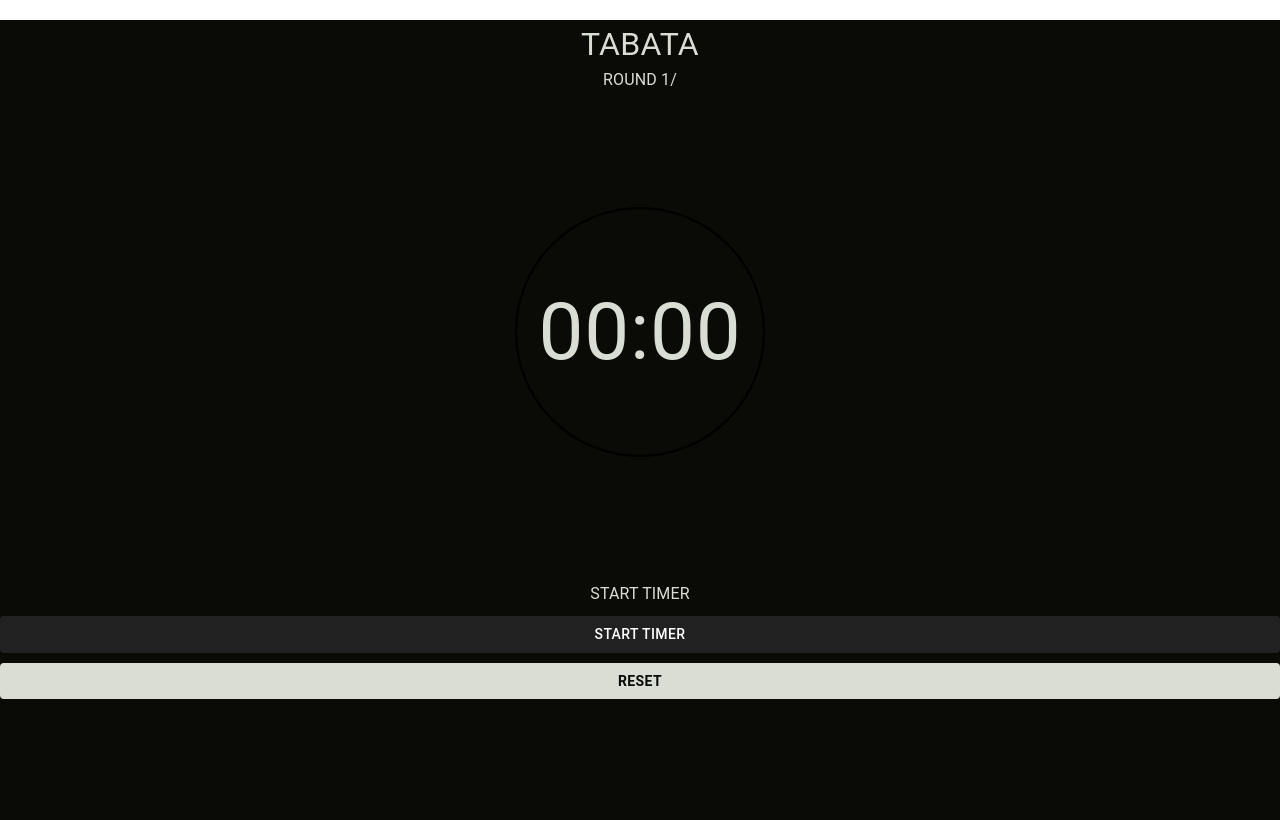
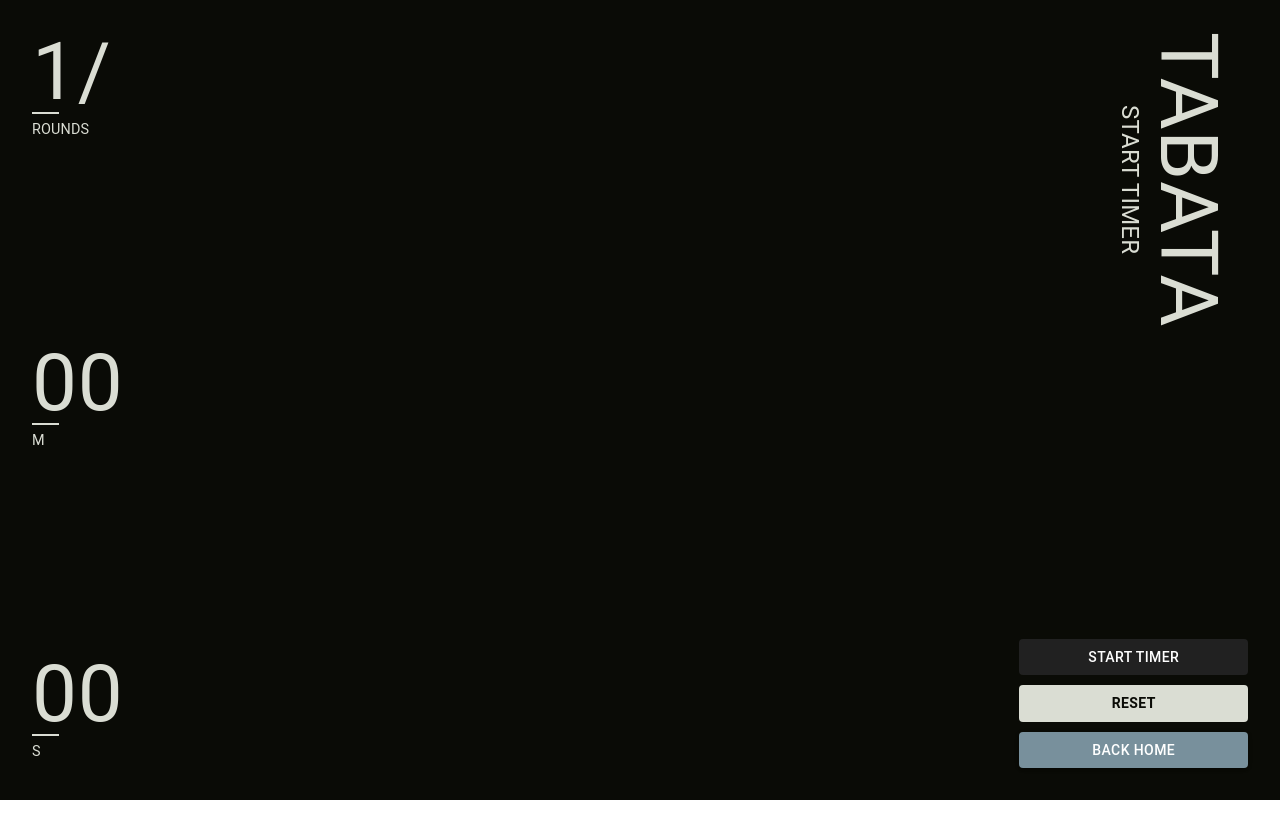
Before and after one commit to delfigica/crosstime, a Next.js app: page /crosstime/timers/tabata in a window 1280 px wide. Built offline with nearby package versions, Linux system fonts and the light colour scheme.

Commit message:
update tabata design

```diff
--- a/src/app/timers/tabata/Tabata.js
+++ b/src/app/timers/tabata/Tabata.js
@@ -8,7 +8,11 @@ import {
   buttonDisable,
   buttonStyle,
   clockStyle,
+  counterTitle,
+  timeSubtitle,
+  timeText,
 } from "../../styles";
+import { BackHome } from "@/app/components/BackHome";
 export const Tabata = () => {
   // params
   const params = useSearchParams();
@@ -115,37 +119,53 @@ export const Tabata = () => {
   if (phase === "finished") phaseLabel = "FINISH TIME";
 
   return (
-    <>
-      <Typography
-        sx={{ textAlign: "center", fontSize: "2em", marginTop: "20px" }}
-      >
-        TABATA
-      </Typography>
-      <Typography sx={{ fontSize: "1em", textAlign: "center" }}>
-        ROUND {round}/{rounds}
-      </Typography>
     <Box
       sx={{
-          height: "60vh",
         display: "flex",
-          alignItems: "center",
-          justifyContent: "center",
-          flexDirection: "column",
+        justifyContent: "space-between",
+        padding: "2em",
+        height: "100vh",
       }}
     >
-        <Box sx={clockStyle}>
-          {starterRunning ? (
-            <Typography sx={{ fontSize: "5em" }}>{starter}</Typography>
-          ) : (
-            <Typography sx={{ fontSize: "5em" }}>
-              {minutes}:{seconds}
+      <Box
+        sx={{
+          display: "flex",
+          flexDirection: "column",
+          justifyContent: "space-between",
+        }}
+      >
+        <Box>
+          <Typography sx={timeText}>
+            {round}/{rounds}
           </Typography>
-          )}
+          <Typography sx={timeSubtitle}>ROUNDS</Typography>
+        </Box>
+        <Box>
+          <Typography sx={timeText}>{minutes}</Typography>
+          <Typography sx={timeSubtitle}>M</Typography>
+        </Box>
+        <Box>
+          <Typography sx={timeText}>
+            {starterRunning ? starter : seconds}
+          </Typography>
+          <Typography sx={timeSubtitle}>S</Typography>
         </Box>
       </Box>
-      <Typography sx={{ textAlign: "center", margin: "10px 0px" }}>
+      <Box
+        sx={{
+          display: "flex",
+          flexDirection: "column",
+          justifyContent: "space-between",
+          alignItems: "end",
+        }}
+      >
+        <Box sx={{ display: "flex", flexDirection: "row-reverse" }}>
+          <Typography sx={counterTitle}>TABATA</Typography>
+          <Typography sx={{ ...counterTitle, fontSize: "1.5em", margin: 'auto -20px' }}>
             {phaseLabel}
           </Typography>
+        </Box>
+        <Box sx={{ width: "80%" }}>
           <Button
             sx={isRunning ? buttonDisable : buttonStyle}
             fullWidth
@@ -161,6 +181,9 @@ export const Tabata = () => {
           >
             Reset
           </Button>
-    </>
+          <BackHome />
+        </Box>
+      </Box>
+    </Box>
   );
-}
+};
```
Lines whose indentation alone changed are shown as unchanged.
